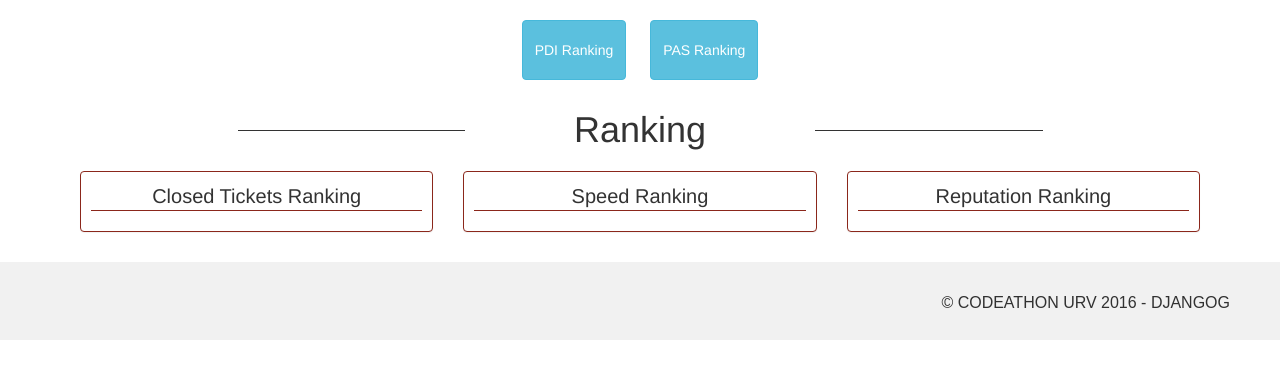
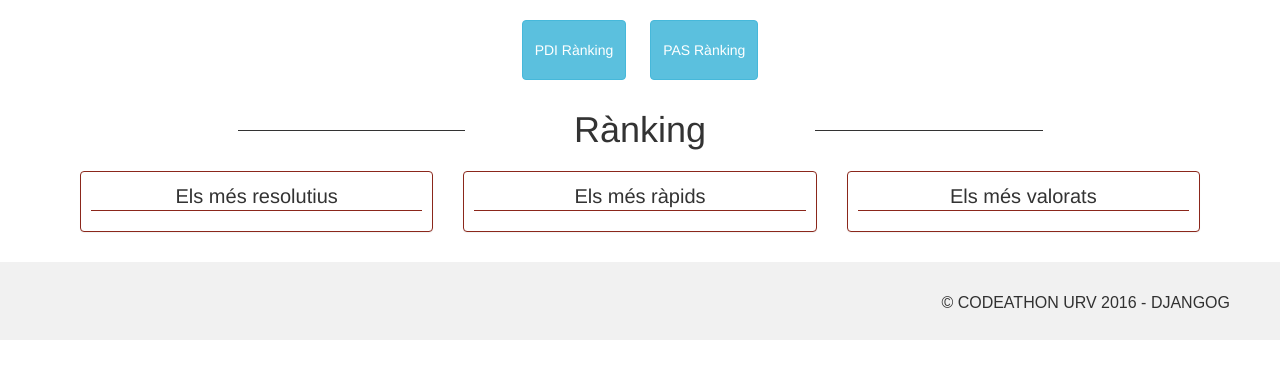
Before and after one commit to CodeathonURV/codeathonurv2016_alfred, a Django app: template templates/helpdesk/ranking.html in a window 1280 px wide. Shown: the part 100-479 px from the top of the page. Run offline with Django 3.2, Linux system fonts and the light colour scheme; the template is opened without the code that fills it, so the values that code supplies are empty; some libraries are stand-ins or nearby versions.

Commit message:
Translating some words

```diff
--- a/templates/helpdesk/ranking.html
+++ b/templates/helpdesk/ranking.html
@@ -6,17 +6,17 @@
 <div class="container espai">
      <div>
         <center>
-       <button type="button" class="btn btn-info boto"><a href="/helpdesk/ranking/?user_type=pdi"  {% if user_type == "pdi" %}class="selected"{% endif %}>PDI Ranking</a></button>
-        <button type="button" class="btn btn-info boto"><a href="/helpdesk/ranking/?user_type=pas" {% if user_type == "pas" %}class="selected"{% endif %}>PAS Ranking</a></button>
+       <a href="/helpdesk/ranking/?user_type=pdi"  {% if user_type == "pdi" %}class="selected"{% endif %}><button type="button" class="btn btn-info boto">PDI Rànking</button></a>
+        <a href="/helpdesk/ranking/?user_type=pas" {% if user_type == "pas" %}class="selected"{% endif %}><button type="button" class="btn btn-info boto">PAS Rànking</button></a>
     </center>
      </div>
      <center>
-        <h1>Ranking</h1>
+        <h1>Rànking</h1>
         <div class="titol"></div>
     </center>
      <div class="col-lg-4 col-md-4 col-sm-4 col-xs-12">
         <div class="panel quadre-ranking espai">
-            <p class="titol-ranking">Closed Tickets Ranking</p>
+            <p class="titol-ranking">Els més resolutius</p>
             {%  for entry in closed_ranking %}
              <p class="descripcion">{{ forloop.counter }}. {{ entry.0.user.username }} - {{ entry.0.department.name }}</p>
             {% endfor %}
@@ -25,7 +25,7 @@
 
     <div class="col-lg-4 col-md-4 col-sm-4 col-xs-12">
         <div class="panel quadre-ranking espai">
-            <p class="titol-ranking">Speed Ranking</p>
+            <p class="titol-ranking">Els més ràpids</p>
             {%  for entry in speed_ranking %}
              <p class="descripcion">{{ forloop.counter }}. {{ entry.0.user.username }} - {{ entry.0.department.name }}</p>
             {% endfor %}
@@ -34,7 +34,7 @@
 
     <div class="col-lg-4 col-md-4 col-sm-4 col-xs-12">
         <div class="panel quadre-ranking espai">
-             <p class="titol-ranking">Reputation Ranking</p>
+             <p class="titol-ranking">Els més valorats</p>
             {%  for entry in reputation_ranking %}
             <p class="descripcion">{{ forloop.counter }}. {{ entry.0.user.username }} - {{ entry.0.department.name }}</p>
             {% endfor %}
```
